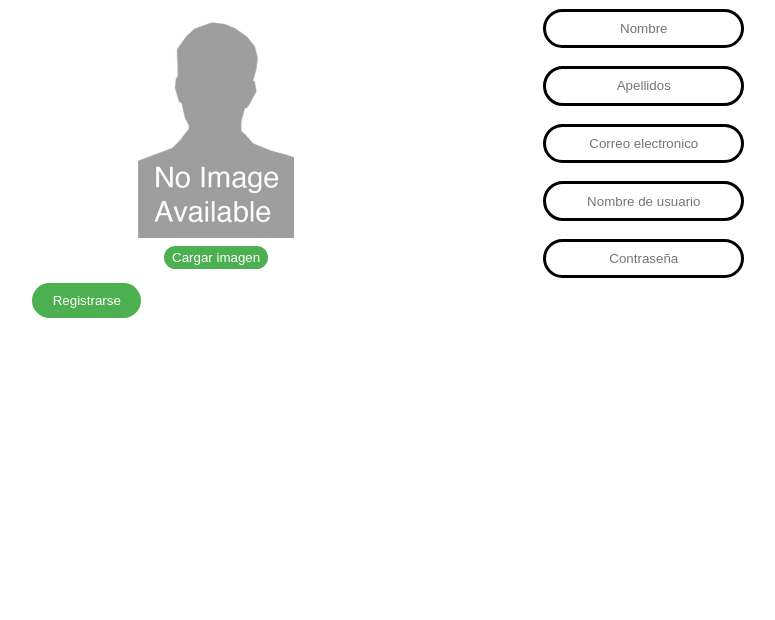
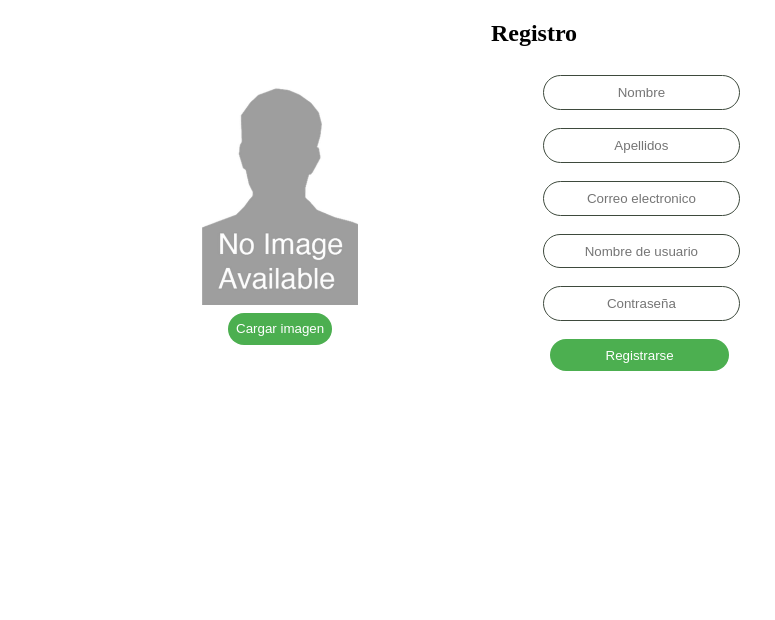
Before and after one commit to DavidBaug/PW, a PHP site: page /altausuario.html in a window 1280 px wide. Shown: the part 126-746 px from the top of the page, without its empty margins (106-881 px from the left). Run offline with PHP 8.4, Linux system fonts and the light colour scheme.

Commit message:
altausuario

```diff
--- a/Practicas/P1/altausuario.html
+++ b/Practicas/P1/altausuario.html
@@ -66,13 +66,13 @@
         <section id="cuerpo">
 
           <form id="registro" method="post">
-
-            <div class="izq">
+            <h2 style="width: -webkit-fill-available;text-align: -webkit-center;">Registro</h2>
+            <section class="izq">
               <img class="portada" src="images/noimagen.png" >
               <button type="button" name="button">Cargar imagen</button>
-            </div>
+            </section>
 
-            <div class="der">
+            <section class="der">
               <input class="items" type="text" name="name" value="" placeholder="Nombre" required>
               <br>
               <input class="items" type="text" name="lastname" value="" placeholder="Apellidos" required>
@@ -82,11 +82,11 @@
               <input class="items" type="text" name="username" value="" placeholder="Nombre de usuario" required>
               <br>
               <input class="items" type="password" name="password" value="" placeholder="Contraseña" required>
-            </div>
+              <br>
+              <button class="botonregistro" type="submit" name="login" formaction="index2.html">Registrarse</button>
 
+            </section>
 
-
-            <button class="items" type="submit" name="login" formaction="index2.html">Registrarse</button>
           </form>
 
         </section>
--- a/Practicas/P1/index.html
+++ b/Practicas/P1/index.html
@@ -50,6 +50,10 @@
         <br>
         <button class="items" type="submit" name="login" formaction="index2.html">Acceder</button>
         <br>
+        <!-- <button style="background: red;"class="items" type="submit" name="registrar" formaction="altausuario.html">Registrar</button> -->
+      </form>
+
+      <form class="alert" method="post">
         <button style="background: red;"class="items" type="submit" name="registrar" formaction="altausuario.html">Registrar</button>
       </form>
 
--- a/Practicas/P1/style.css
+++ b/Practicas/P1/style.css
@@ -938,18 +938,24 @@ textarea {
     text-align: center;
     margin: 2%;
   }
+}
 
-}
+
+
+
 #registro{
   width: -webkit-fill-available;
   height: -webkit-fill-available;
-  margin: 0% 10%;
+  margin: 0% 15%;
+  display: inline-block;
+  overflow-y: auto;
 }
 
 #registro .izq{
     position: relative;
     float: left;
-    width: 40%;
+    width: 50%;
+    height: fit-content;
     display: -webkit-inline-box;
     text-align: -webkit-center;
 }
@@ -958,15 +964,57 @@ textarea {
 
 #registro .der{
     padding: 0%;
-    height: -webkit-fill-available;
-    position: relative;
-    float: right;
+    height: fit-content;
     width: 50%;
     display: -webkit-inline-box;
-    text-align: -webkit-center;
+    text-align: center;
 }
 
+#registro .botonregistro {
+  height: 32px;
+  width: 100%;
+  margin: 5%;
+  margin-left: 9%;
+}
 
-#cuerpo form input{margin: 5%;border-radius: 20pc;text-align: center;border: black;border-style: solid;padding: 5%;}
+#cuerpo form input{margin: 5%;border-radius: 20pc;text-align: center;border: #3E4A3D;border-style: solid;border-width: 1.5px;padding: 5%;}
 
-#cuerpo form button{margin: 1%;padding: 1% 2%;cursor: pointer;background: #4CAF50;color: white;border: black;border-radius: 20pc;}
+#cuerpo form button{padding: 1% 2%;margin: 1%;cursor: pointer;background: #4CAF50;color: white;border: black;border-radius: 20pc;height: 32px;width: auto;}
+
+
+
+@media screen and (max-width: 600px) {
+
+  #registro{
+    display: block;
+    margin: 0%;
+  }
+
+
+  #registro .izq{
+      position: relative;
+      width: 100%;
+      height: fit-content;
+      display: -webkit-box;
+      text-align: -webkit-center;
+      margin: 0%;
+      padding: 0%;
+      float: none;
+  }
+
+  #registro .izq img{width: 40%;padding: 0% 30%;}
+
+  #registro .der{
+      padding: 0%;
+      height: fit-content;
+      width: -webkit-fill-available;
+      display: -webkit-inline-box;
+      text-align: -webkit-center;
+  }
+
+  #registro .botonregistro {
+    height: 32px;
+    width: 100%;
+  }
+
+}
```
